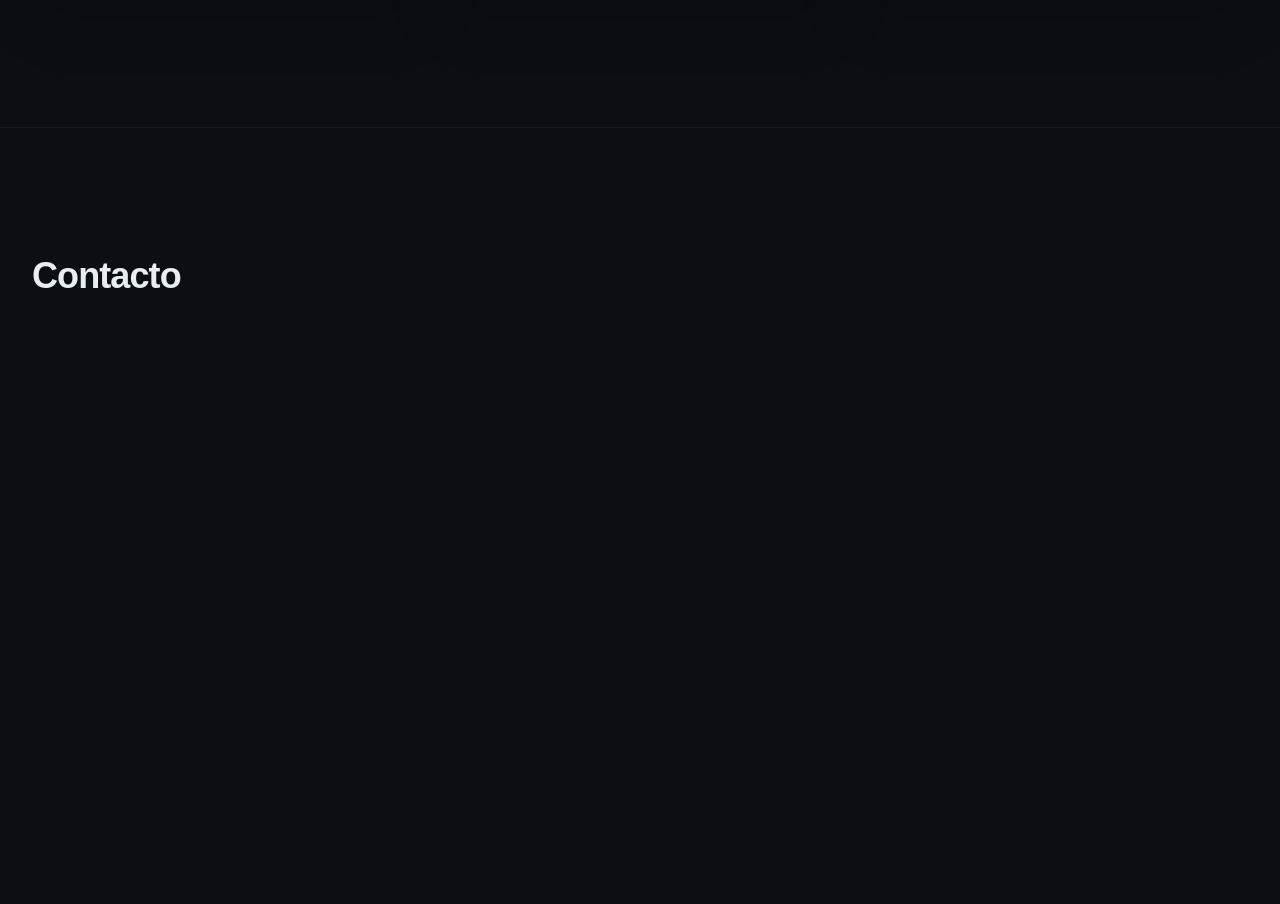
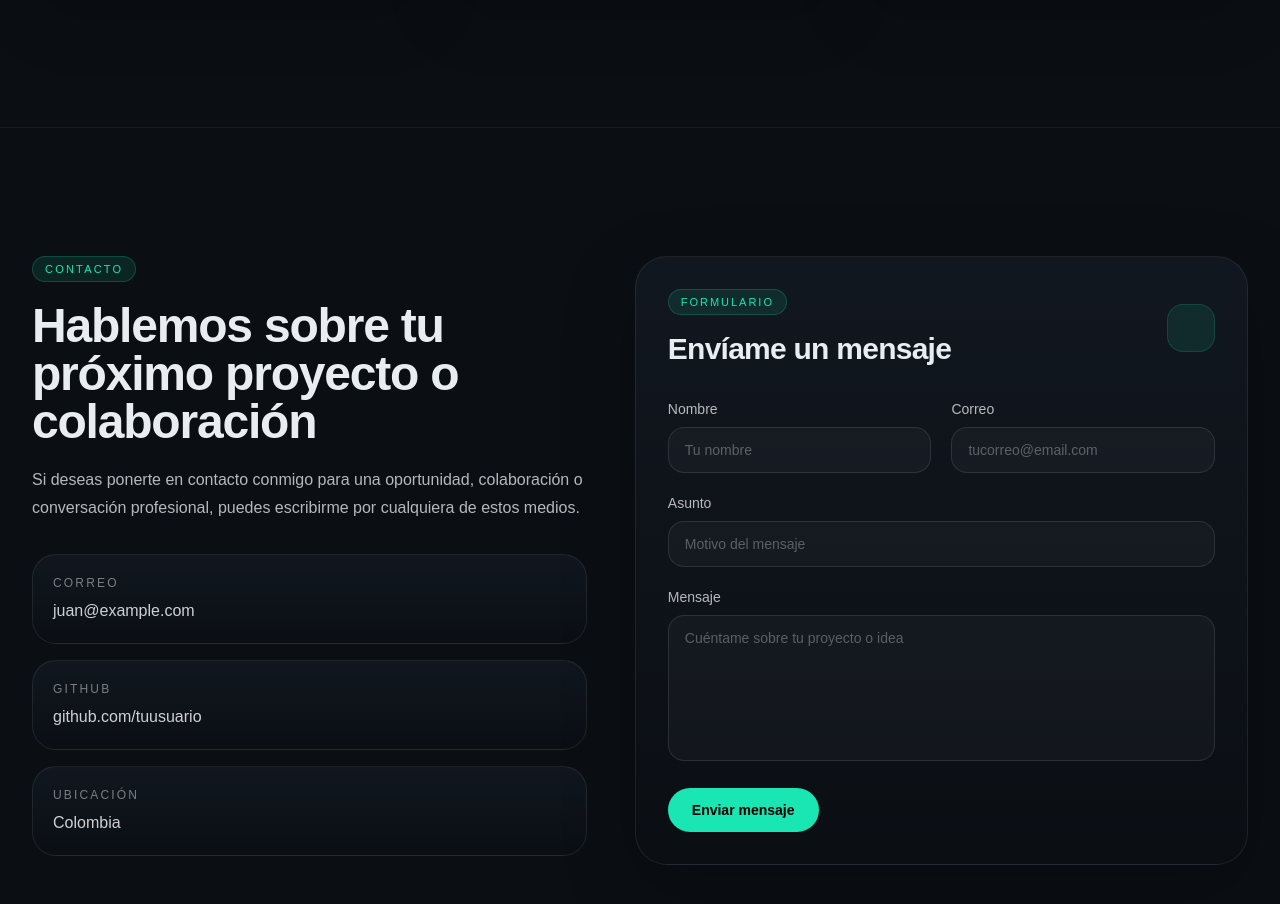
Before and after one commit to sebastianUCC2024/Portafolio, a Next.js app: page / in a window 1280 px wide. Shown: the part 6600-7504 px from the top of the page. Before the commit the page ends 7024 px from the top, so only its background shows below. Built offline with nearby package versions, Linux system fonts and the light colour scheme.

Commit message:
Se agrego la sección de contactos

```diff
--- a/src/app/page.tsx
+++ b/src/app/page.tsx
@@ -1,36 +1,23 @@
 import Navbar from "@/src/components/layout/navbar";
-import Container from "@/src/components/layout/container";
 import HeroSection from "@/src/components/sections/hero-section";
 import ProjectsSection from "@/src/components/sections/projects-section";
 import EducationSection from "@/src/components/sections/education-section";
 import AboutSection from "@/src/components/sections/about-section";
 import SkillsSection from "@/src/components/sections/skills-section";
 import TestimonialsSection from "@/src/components/sections/testimonials-section";
+import ContactSection from "@/src/components/sections/contact-section";
 
 export default function Home() {
   return (
     <main className="min-h-screen bg-background text-foreground">
       <Navbar />
-
       <HeroSection />
-
       <ProjectsSection />
-
       <EducationSection />
-
       <AboutSection />
-
       <SkillsSection />
-
       <TestimonialsSection />
-
-      <section id="contact" className="py-24 sm:py-28 lg:py-32">
-        <Container>
-          <h2 className="text-3xl font-semibold tracking-tight sm:text-4xl">
-            Contacto
-          </h2>
-        </Container>
-      </section>
+      <ContactSection />
     </main>
   );
 }
--- /dev/null
+++ b/src/components/sections/contact-section.tsx
@@ -0,0 +1,133 @@
+import Container from "@/src/components/layout/container";
+import { contactData } from "@/src/data/contact";
+
+export default function ContactSection() {
+  return (
+    <section id="contact" className="py-24 sm:py-28 lg:py-32">
+      <Container>
+        <div className="grid gap-10 lg:grid-cols-[0.95fr_1.05fr] lg:items-start lg:gap-12">
+          <div className="max-w-2xl">
+            <span className="inline-flex rounded-full border border-primary/20 bg-primary/10 px-3 py-1 text-[11px] font-medium uppercase tracking-[0.2em] text-primary">
+              {contactData.badge}
+            </span>
+
+            <h2 className="mt-5 text-3xl font-semibold tracking-tight sm:text-4xl lg:text-5xl">
+              {contactData.title}
+            </h2>
+
+            <p className="mt-5 text-sm leading-7 text-white/70 sm:text-base">
+              {contactData.description}
+            </p>
+
+            <div className="mt-8 grid gap-4">
+              {contactData.links.map((item) => (
+                <a
+                  key={item.id}
+                  href={item.href}
+                  className="group rounded-[1.5rem] border border-white/8 bg-[linear-gradient(180deg,rgba(18,24,33,0.9),rgba(11,15,20,0.96))] p-5 transition-all duration-300 hover:border-primary/25 hover:bg-white/[0.03]"
+                >
+                  <p className="text-xs font-medium uppercase tracking-[0.18em] text-white/45">
+                    {item.label}
+                  </p>
+                  <p className="mt-2 text-sm font-medium text-white/80 transition-colors duration-300 group-hover:text-primary sm:text-base">
+                    {item.value}
+                  </p>
+                </a>
+              ))}
+            </div>
+          </div>
+
+          <div className="overflow-hidden rounded-[2rem] border border-white/8 bg-[linear-gradient(180deg,rgba(18,24,33,0.96),rgba(11,15,20,0.98))] p-6 shadow-[0_24px_70px_rgba(0,0,0,0.28)] sm:p-8">
+            <div className="flex items-center justify-between gap-4">
+              <div>
+                <span className="inline-flex rounded-full border border-primary/20 bg-primary/10 px-3 py-1 text-[11px] font-medium uppercase tracking-[0.18em] text-primary">
+                  Formulario
+                </span>
+                <h3 className="mt-4 text-2xl font-semibold tracking-tight text-foreground sm:text-3xl">
+                  Envíame un mensaje
+                </h3>
+              </div>
+
+              <div className="hidden h-12 w-12 rounded-2xl border border-primary/15 bg-primary/10 sm:block" />
+            </div>
+
+            <form className="mt-8 space-y-5">
+              <div className="grid gap-5 sm:grid-cols-2">
+                <div>
+                  <label
+                    htmlFor="name"
+                    className="mb-2 block text-sm font-medium text-white/70"
+                  >
+                    Nombre
+                  </label>
+                  <input
+                    id="name"
+                    name="name"
+                    type="text"
+                    placeholder="Tu nombre"
+                    className="w-full rounded-2xl border border-white/10 bg-white/[0.03] px-4 py-3 text-sm text-foreground outline-none transition-all duration-300 placeholder:text-white/30 focus:border-primary/35 focus:bg-white/[0.045]"
+                  />
+                </div>
+
+                <div>
+                  <label
+                    htmlFor="email"
+                    className="mb-2 block text-sm font-medium text-white/70"
+                  >
+                    Correo
+                  </label>
+                  <input
+                    id="email"
+                    name="email"
+                    type="email"
+                    placeholder="tucorreo@email.com"
+                    className="w-full rounded-2xl border border-white/10 bg-white/[0.03] px-4 py-3 text-sm text-foreground outline-none transition-all duration-300 placeholder:text-white/30 focus:border-primary/35 focus:bg-white/[0.045]"
+                  />
+                </div>
+              </div>
+
+              <div>
+                <label
+                  htmlFor="subject"
+                  className="mb-2 block text-sm font-medium text-white/70"
+                >
+                  Asunto
+                </label>
+                <input
+                  id="subject"
+                  name="subject"
+                  type="text"
+                  placeholder="Motivo del mensaje"
+                  className="w-full rounded-2xl border border-white/10 bg-white/[0.03] px-4 py-3 text-sm text-foreground outline-none transition-all duration-300 placeholder:text-white/30 focus:border-primary/35 focus:bg-white/[0.045]"
+                />
+              </div>
+
+              <div>
+                <label
+                  htmlFor="message"
+                  className="mb-2 block text-sm font-medium text-white/70"
+                >
+                  Mensaje
+                </label>
+                <textarea
+                  id="message"
+                  name="message"
+                  rows={6}
+                  placeholder="Cuéntame sobre tu proyecto o idea"
+                  className="w-full resize-none rounded-2xl border border-white/10 bg-white/[0.03] px-4 py-3 text-sm text-foreground outline-none transition-all duration-300 placeholder:text-white/30 focus:border-primary/35 focus:bg-white/[0.045]"
+                />
+              </div>
+
+              <button
+                type="submit"
+                className="inline-flex items-center justify-center rounded-full bg-primary px-6 py-3 text-sm font-semibold text-black transition-transform duration-300 hover:scale-[1.02]"
+              >
+                Enviar mensaje
+              </button>
+            </form>
+          </div>
+        </div>
+      </Container>
+    </section>
+  );
+}
--- /dev/null
+++ b/src/data/contact.ts
@@ -0,0 +1,40 @@
+export type ContactLink = {
+  id: string;
+  label: string;
+  value: string;
+  href: string;
+};
+
+export type ContactData = {
+  badge: string;
+  title: string;
+  description: string;
+  links: ContactLink[];
+};
+
+export const contactData: ContactData = {
+  badge: "Contacto",
+  title: "Hablemos sobre tu próximo proyecto o colaboración",
+  description:
+    "Si deseas ponerte en contacto conmigo para una oportunidad, colaboración o conversación profesional, puedes escribirme por cualquiera de estos medios.",
+  links: [
+    {
+      id: "email",
+      label: "Correo",
+      value: "juan@example.com",
+      href: "mailto:juan@example.com",
+    },
+    {
+      id: "github",
+      label: "GitHub",
+      value: "github.com/tuusuario",
+      href: "https://github.com/tuusuario",
+    },
+    {
+      id: "location",
+      label: "Ubicación",
+      value: "Colombia",
+      href: "#",
+    },
+  ],
+};
```
